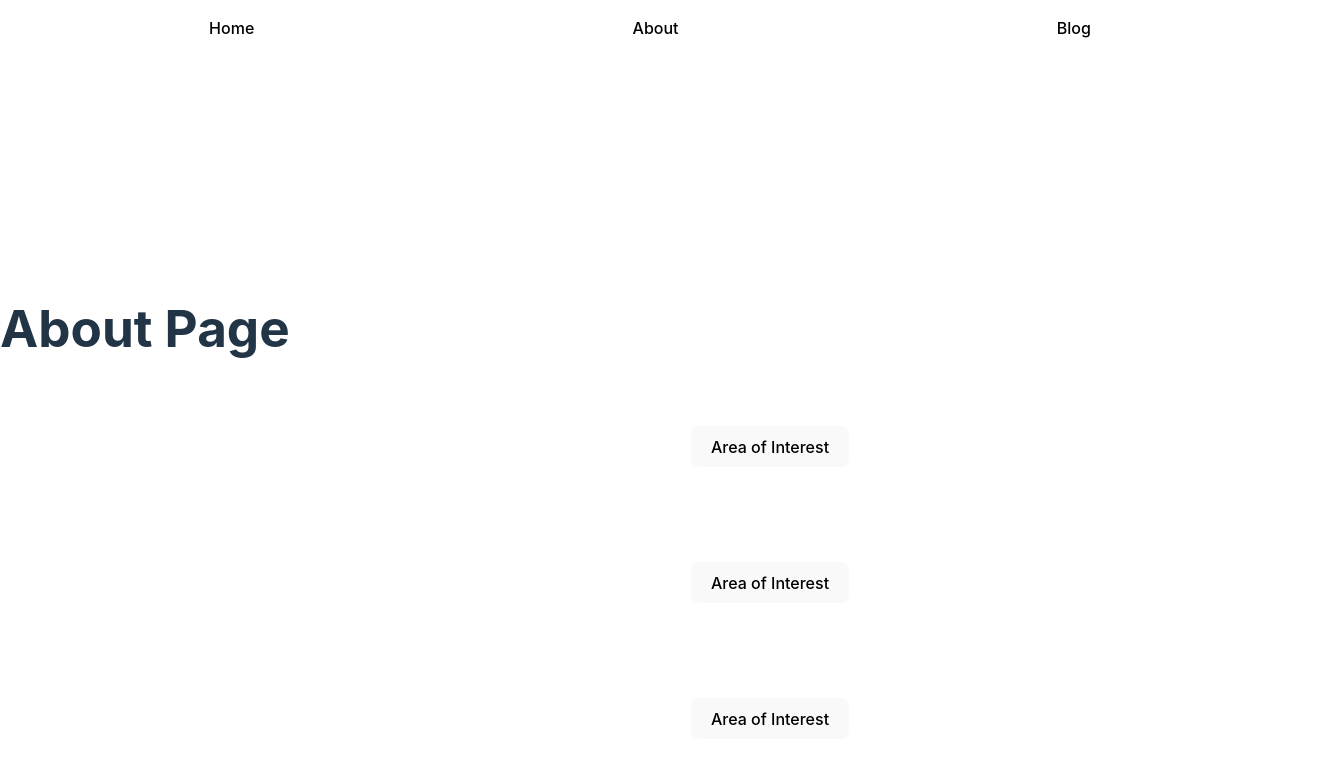
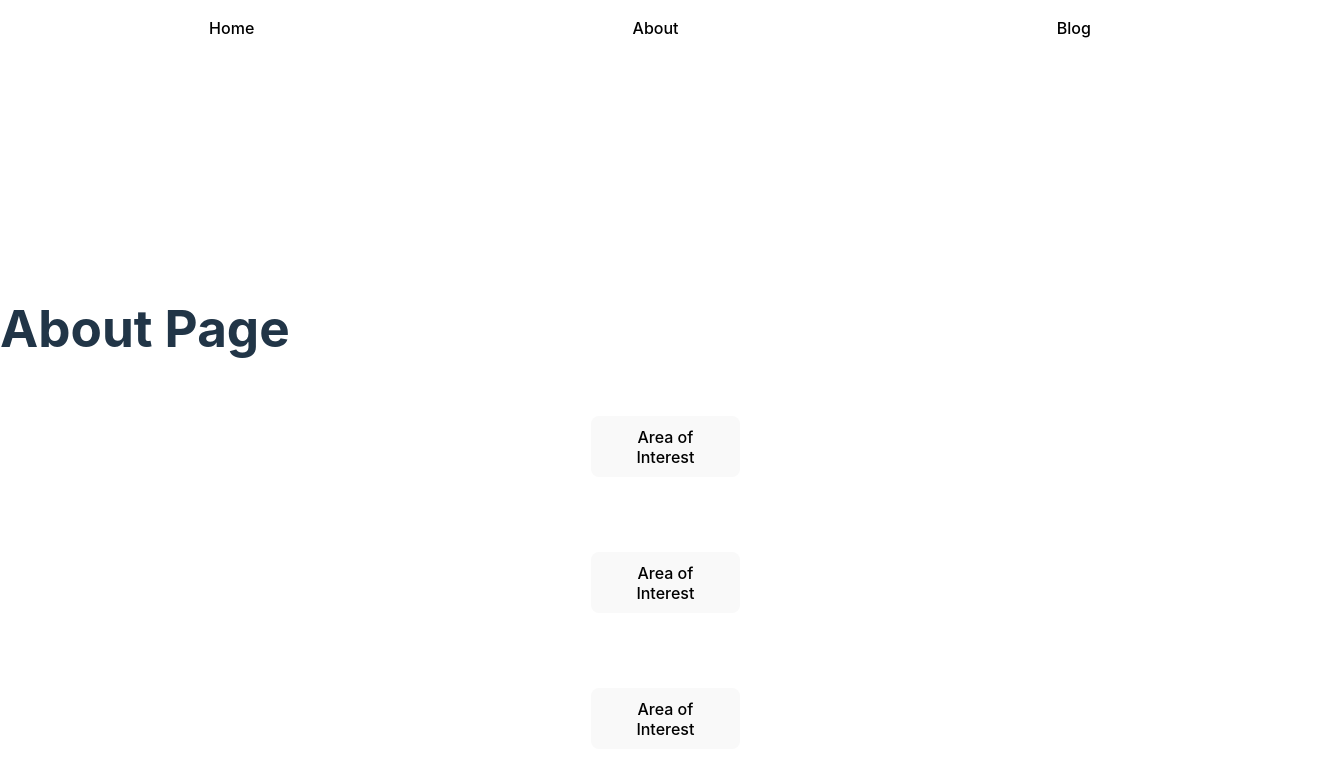
Before and after one commit to ctrlaltaf/personal-website, a React (Vite) app in the folder client/: page /about in a window 1280 px wide. Shown: the top 774 px of the page, 1329 px wide, since content can reach past the window. Built offline with nearby package versions, Linux system fonts and the light colour scheme.

Commit message:
Fixed css

```diff
--- a/client/src/Components/Envelope/Envelope.css
+++ b/client/src/Components/Envelope/Envelope.css
@@ -10,6 +10,8 @@
     flex-direction: row;
     align-items: center;
     gap: 0px;
+
+    margin-left: 50vw;
 }
 
 .column-container {
--- a/client/src/Components/Envelope/Envelope.tsx
+++ b/client/src/Components/Envelope/Envelope.tsx
@@ -4,7 +4,7 @@ import { animate, motion, Variants } from "framer-motion";
 
 const Envelope = () => {
     const [isOpen, setIsOpen] = useState(false);
-    const [buttonX, setButtonX] = useState(450);
+    const [buttonX, setButtonX] = useState(0);
 
     const itemVariants: Variants = {
         open: {
@@ -29,8 +29,8 @@ const Envelope = () => {
                     animate={{ x: buttonX }}
                     onClick={() => {
                         if (isOpen) {
-                            setButtonX(450);
-                        } else setButtonX(-50);
+                            setButtonX(buttonX + 200);
+                        } else setButtonX(buttonX -200);
                         setIsOpen(!isOpen);
                     }}
                 >
@@ -48,6 +48,7 @@ const Envelope = () => {
                                 delayChildren: 0.3,
                                 staggerChildren: 0.05,
                             },
+                            x: buttonX,
                         },
                         closed: {
                             clipPath: "inset(10% 50% 90% 50% round 10px)",
@@ -56,6 +57,7 @@ const Envelope = () => {
                                 bounce: 0,
                                 duration: 0.3,
                             },
+                            x: buttonX,
                         },
                     }}
                     style={{ pointerEvents: isOpen ? "auto" : "none" }}
```
